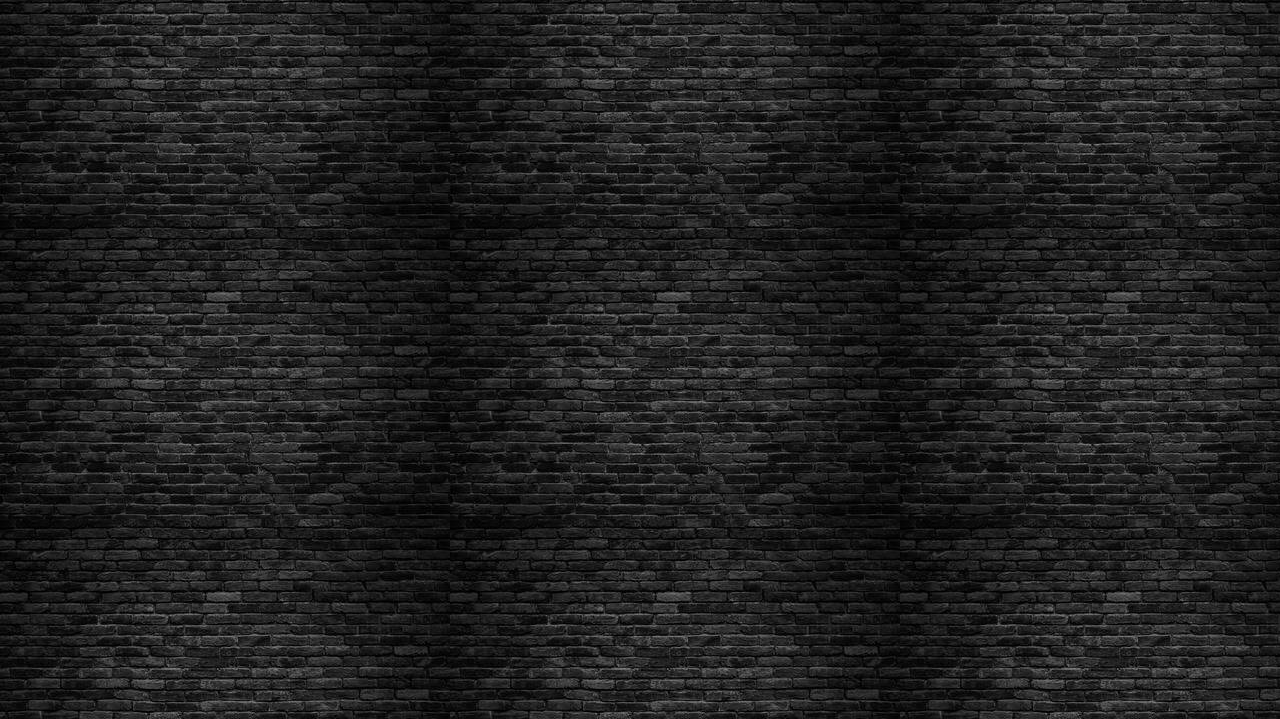
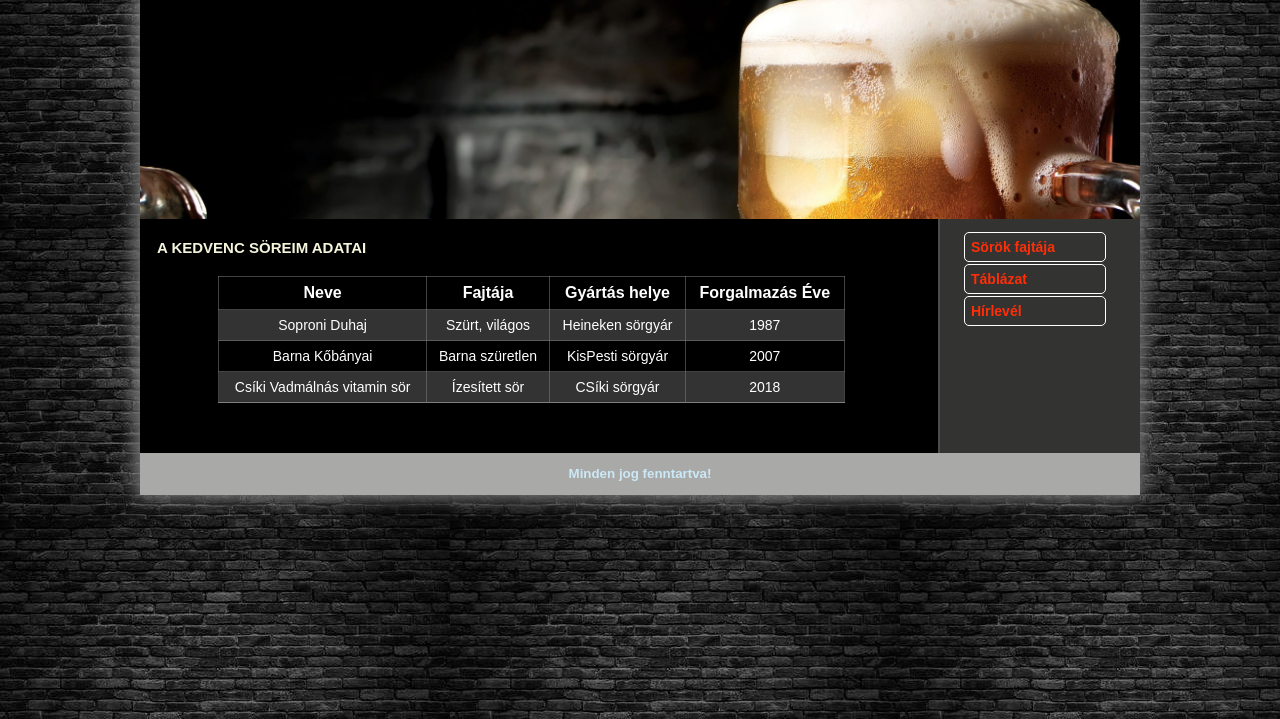
Before and after one commit to fureszb/Furesz_Bence_SOR, a plain HTML site: page tablazat.html in a window 1280 px wide. Shown: the part 81-800 px from the top of the page. Drawn offline with Linux system fonts and the light colour scheme.

Commit message:
kesz_verzio

```diff
--- a/style.css
+++ b/style.css
@@ -39,6 +39,7 @@ main{
     margin: auto;
     max-width: 1000px;
     background-color: #333;
+    box-shadow: -1px -1px 18px 4px grey;
 }
 nav>ul{
     grid-area: n;
@@ -47,11 +48,16 @@ nav>ul{
     width: 95%;
     gap: 2px;
     padding-left: 10px;
+    padding: 24px;
+    padding-top: 0px;
 }
 img{
-    width: 50%;
+    width: 30%;
     float: left;
-    padding: 20px;
+    padding: 8px;
+    margin: 15px;
+    margin-right: 30px;
+    border: 1px solid gray;
 
 }
 nav>ul>li>a{
@@ -59,7 +65,6 @@ nav>ul>li>a{
     text-decoration: none;
     font-size: 14px;
     font-weight: bold;
-
 
 }
 nav>ul>li{
@@ -72,6 +77,8 @@ article{
     background-color: black;
     text-align: justify;
     font-size: 15px;
+    border-right: 2px solid #4c4c4c;
+    padding-right: 15PX;
 }
 nav{
     background-color: #333332;
@@ -95,4 +102,36 @@ article>ul>li{
 }
 h3{
     font-size: 15px;
+    padding: 5px;
+    padding-left: 17px;
 }
+table{
+    width: 80%;
+    border-collapse: collapse;
+    margin: auto;
+    border: 1px solid gray;
+    margin-bottom: 50px;
+}
+
+td,th{
+    border: 1px solid rgba(128, 128, 128, 0.514);
+    padding: 7px;
+    text-align: center;
+    color: white;
+    font-size: 14px;
+}
+th{
+    font-size: 16px;
+}
+tbody>tr:nth-child(odd), thead>tr:nth-child(even){
+    background-color: rgba(128, 128, 128, 0.397);
+}
+@media screen and (max-width: 700px)
+{
+    main{
+    grid-template-areas: "h h"
+    "n n"
+    "a a"
+    "f f";
+    }
+}
--- a/tablazat.html
+++ b/tablazat.html
@@ -8,6 +8,45 @@
     <link rel="stylesheet" href="style.css">
 </head>
 <body>
+    <main>
+        <header>
+            <h1>HA KELL EGY JÓ SÖR...</h1>
+             </header>
+        <article>
 
+
+                <h3>A KEDVENC SÖREIM ADATAI</h3>
+                <table class="blueTable">
+                    <thead>
+                    <tr>
+                    <th>Neve</th>
+                    <th>Fajtája</th>
+                    <th>Gyártás helye</th>
+                    <th>Forgalmazás Éve</th>
+                    </tr>
+                    </thead>
+                    <tbody>
+                    <tr>
+                    <td>Soproni Duhaj</td><td>Szürt, világos</td><td>Heineken sörgyár</td><td>1987</td></tr>
+                    <tr>
+                    <td>Barna Kőbányai</td><td>Barna szüretlen</td><td>KisPesti sörgyár</td><td>2007</td></tr>
+                    <tr>
+                    <td>Csíki Vadmálnás vitamin sör</td><td>Ízesített sör</td><td>CSíki sörgyár</td><td>2018</td></tr>
+                    <tr>
+                    </tbody>
+                    </tr>
+                    </table>
+        </article>
+        <nav>
+            <ul>
+                <li><a href="index.html">Sörök fajtája</a></li>
+                <li><a href="">Táblázat</a></li>
+                <li><a href="">Hírlevél</a></li>
+            </ul>
+        </nav>
+        <footer>
+            <p>Minden jog fenntartva!</p>
+        </footer>
+    </main>
 </body>
 </html>
```
Also changed, not shown: index.html (+2 -2 lines).
